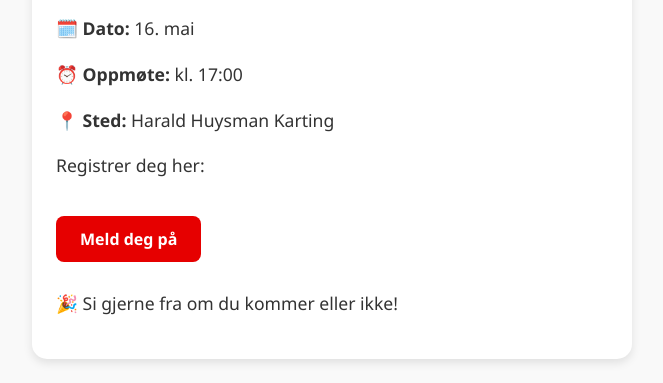
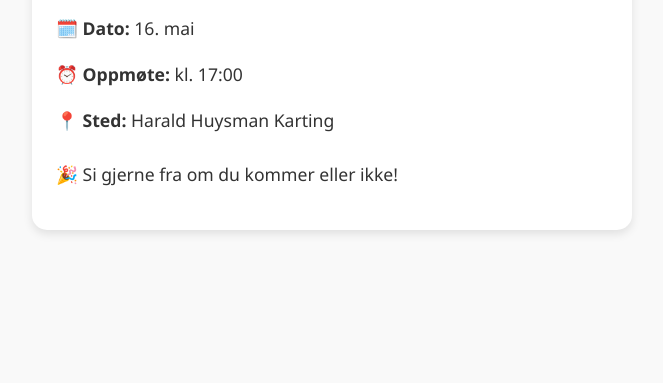
Before and after one commit to grekier/bursdag-r-2025, a plain HTML site: page index.html in a window 1280 px wide. Shown: the part 464-847 px from the top of the page, without its empty margins (308-971 px from the left). After the commit the page ends 800 px from the top, so only its background shows below. Drawn offline with Linux system fonts and the light colour scheme.

Commit message:
Update index.html

```diff
--- a/index.html
+++ b/index.html
@@ -63,12 +63,6 @@
             <p><strong>🗓️ Dato:</strong> 16. mai</p>
             <p><strong>⏰ Oppmøte:</strong> kl. 17:00</p>
             <p><strong>📍 Sted:</strong> Harald Huysman Karting</p>
-
-            <p>Registrer deg her:</p>
-            <a class="button" href="https://web.racefacer.com/kiosk/haraldhuysmankarting?booking=fa9d3fe5-f71e-4ec5-a204-c52dc48e8386" target="_blank">
-                Meld deg på
-            </a>
-
             <p style="margin-top: 1.5em;">🎉 Si gjerne fra om du kommer eller ikke!</p>
         </div>
     </div>
```
